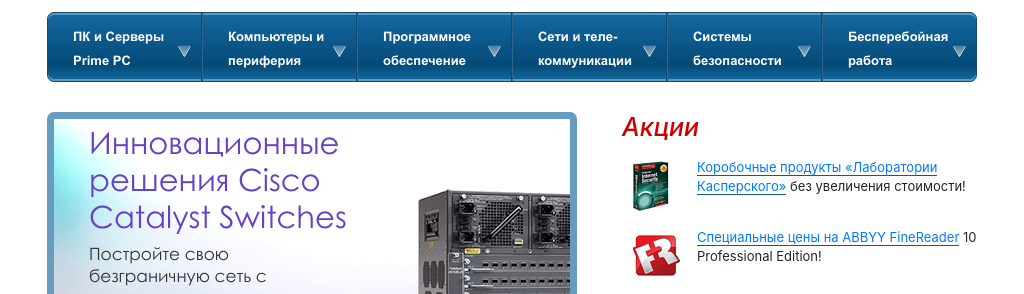
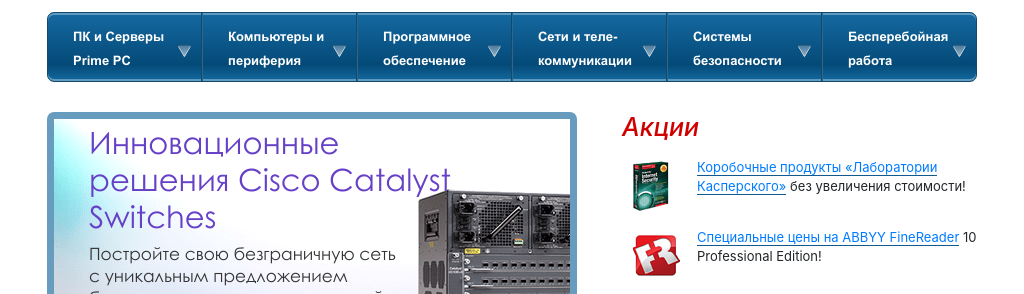
Before and after one commit to antonRoyenko/owox-test, a website with bundled scripts: page index.html in a window 1024 px wide. Shown: the part 185-479 px from the top of the page. Built offline with nearby package versions, Linux system fonts and the light colour scheme; a web font is replaced by a local one.

Commit message:
edit slider in media 1000px

```diff
--- a/scss/_media.scss
+++ b/scss/_media.scss
@@ -5,6 +5,10 @@
     a {
       font-size: 13px;
     }
+  }
+
+  .shares #shares-carousel .carousel-caption {
+    width: 90%;
   }
 
   .brands-title ul {
```
Also changed, not shown: css/style.css, css/style.min.css.
